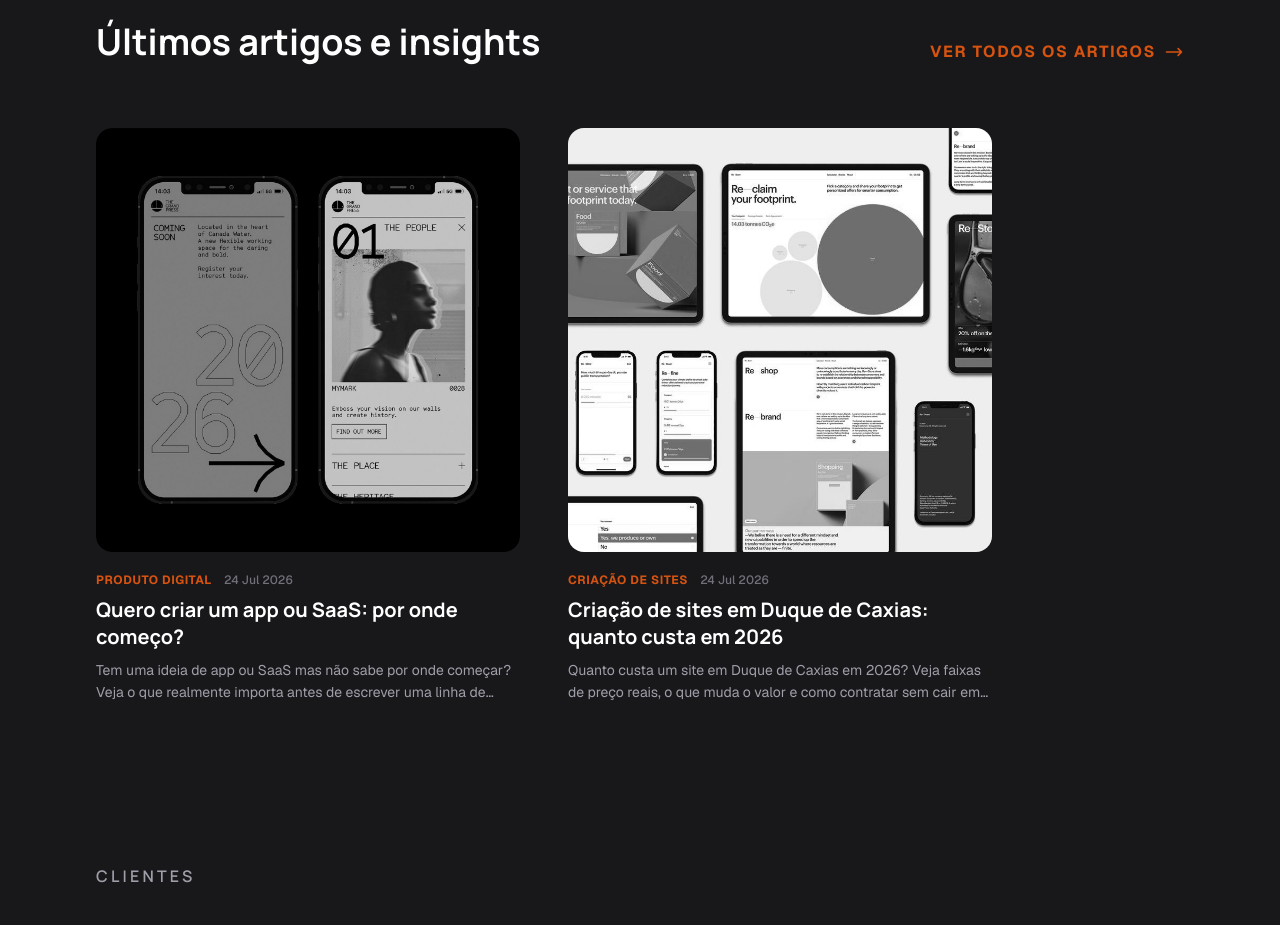
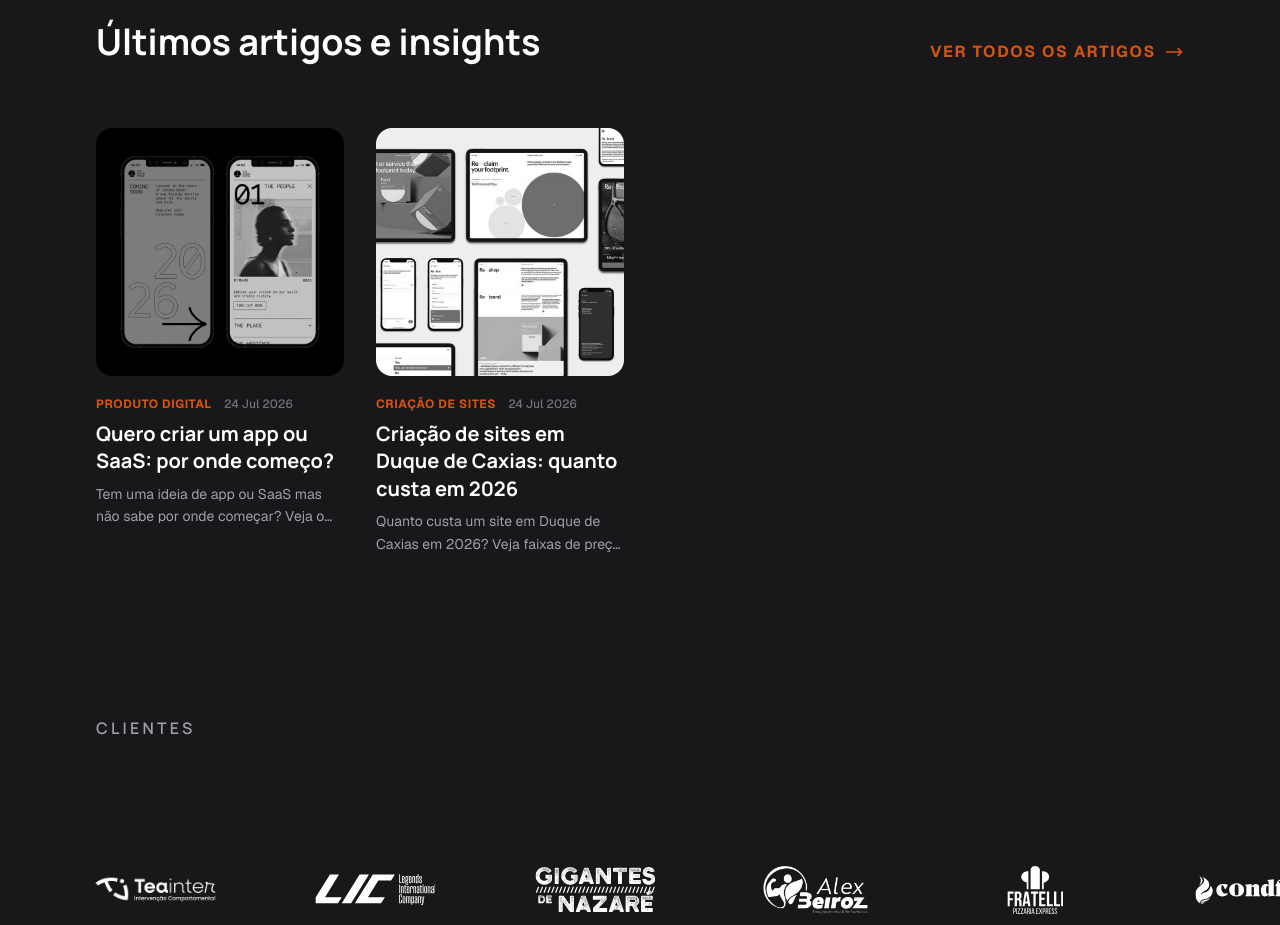
Before and after one commit to EuRydan/PortfolioRyanVies, a Next.js app: page / in a window 1280 px wide. Shown: the part 5404-6329 px from the top of the page. Built offline with nearby package versions, Linux system fonts and the light colour scheme; no server answers.

Commit message:
style: make blog preview cards much smaller on home page

```diff
--- a/src/app/page.tsx
+++ b/src/app/page.tsx
@@ -468,7 +468,7 @@
               </AnimatedSection>
             </div>
 
-            <div className="grid grid-cols-1 md:grid-cols-2 gap-8 lg:gap-12 max-w-4xl">
+            <div className="grid grid-cols-1 sm:grid-cols-2 lg:grid-cols-4 gap-6 lg:gap-8">
               {/* Article 1 */}
               <AnimatedSection delay={0.2}>
                 <Link href="/blog/quero-criar-um-app-saas-por-onde-comecar" className="group block h-full flex flex-col">
```
